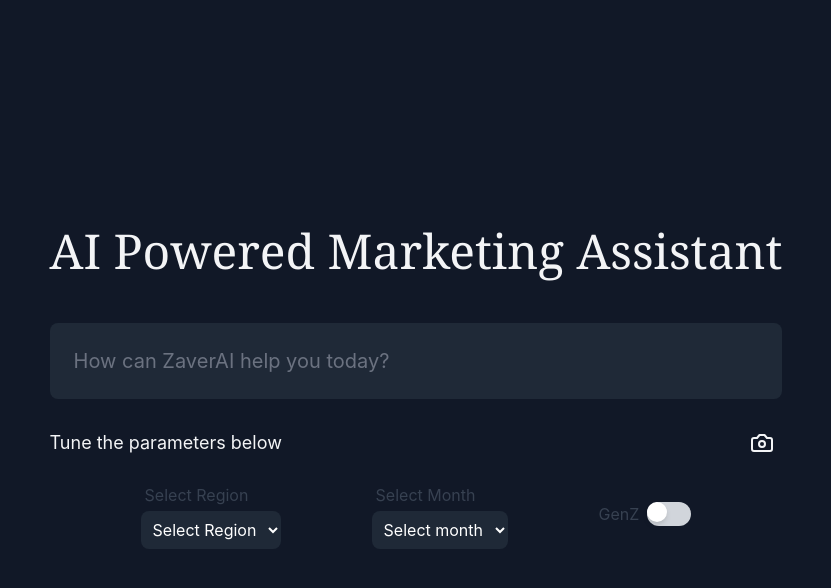
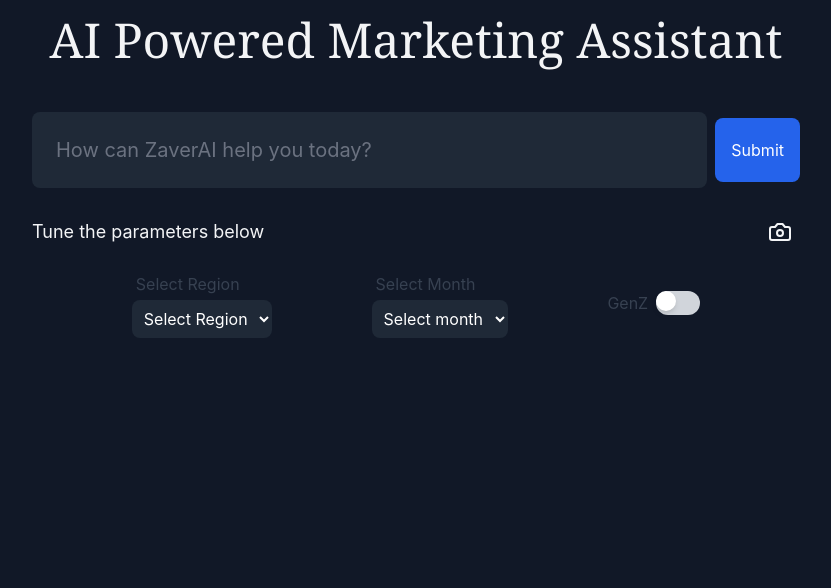
Before and after one commit to Ghruank/marketing-assistant, a React (Create React App) app in the folder app/: page / in a window 1280 px wide. Shown: the top 588 px of the page, without its empty margins (224-1055 px from the left). Built offline with nearby package versions, Linux system fonts and the light colour scheme.

Commit message:
response handled

```diff
--- a/app/src/components/PromptInputBar.jsx
+++ b/app/src/components/PromptInputBar.jsx
@@ -25,14 +25,14 @@
     const data = await res.json();
     console.log(data);
     setResponse(data.message);
-    console.log({response})
+    console.log({ response })
   };
 
 
 
   return (
     <div className=''>
-    <div className="flex justify-center align-middle items-center min-h-screen bg-gray-900 text-gray-100 p-4">
+      <div className="min-h-screen bg-gray-900 text-gray-100 p-4">
         <div className="max-w-3xl mx-auto">
           <header className="text-center mb-8">
             {/* <div className="inline-block bg-gray-800 rounded-full px-4 py-1 text-sm mb-4">
@@ -49,8 +49,8 @@
             </h1>
           </header>
 
-        <form onSubmit={handleSubmit} className="mb-6 mt-12">
-          <div className="bg-gray-800 rounded-lg p-6">
+          <form onSubmit={handleSubmit} className="mb-6 mt-12 flex flex-row align-middle items-center">
+            <div className="bg-gray-800 rounded-lg p-6 w-[90%]">
               <input
                 type="text"
                 value={query}
@@ -61,7 +61,14 @@
               />
               {/* <div className="text-gray-500 mt-2">Claude 3.5 Sonnet (New)</div> */}
             </div>
+            <button
+              type="submit"
+              className="ml-2 px-4 py-5 bg-blue-600 text-white rounded-lg hover:bg-blue-700 transition-colors"
+            >
+              Submit
+            </button>
           </form>
+
 
           <div className="mb-6 mt-6">
             <div className="flex justify-between items-center mb-4">
@@ -81,7 +88,7 @@
             <div className="">
               <div className="flex justify-evenly align-middle items-center">
                 {/* Dropdown 1 */}
-      <div className = "">
+                <div className="">
                   <label htmlFor="dropdown1" className="block text-gray-700 p-1">Select Region</label>
                   <select
                     id="dropdown1"
@@ -97,7 +104,7 @@
                 </div>
 
                 {/* Dropdown 2 */}
-      <div  className = "">
+                <div className="">
                   <label htmlFor="dropdown1" className="block text-gray-700 p-1">Select Month</label>
                   <select
                     id="dropdown1"
@@ -136,25 +143,40 @@
                     />
                     <div className="w-11 h-6 bg-gray-300 rounded-full peer peer-checked:bg-blue-600 transition-all">
                       <div
-              className={`w-5 h-5 bg-white rounded-full shadow-md transform transition-transform ${
-                genz ? 'translate-x-5' : 'translate-x-0'
+                        className={`w-5 h-5 bg-white rounded-full shadow-md transform transition-transform ${genz ? 'translate-x-5' : 'translate-x-0'
                           }`}
                       />
                     </div>
                   </label>
                 </div>
-    </div>
+
+
               </div>
             </div>
 
-        {/* <div className="fixed bottom-4 right-4 flex space-x-2">
-          <button className="p-2 bg-gray-800 hover:bg-gray-700 rounded-full" aria-label="Close">
-            <X className="w-6 h-6" />
+          </div>
+
+          {
+            response && (
+              <div className="bg-gray-800 rounded-lg p-6">
+                <div className="flex justify-between items-center mb-4">
+                  <div className="text-lg">Response</div>
+                  <button
+                    onClick={() => setResponse("")}
+                    className="p-2 hover:bg-gray-800 rounded-full"
+                    aria-label="Clear response"
+                  >
+                    <RotateCcw className="w-6 h-6" onClick={handleSubmit} />
                   </button>
-          <button className="p-2 bg-gray-800 hover:bg-gray-700 rounded-full" aria-label="Refresh">
-            <RotateCcw className="w-6 h-6" />
-          </button>
-        </div> */}
+                </div>
+                <div className="text-xl">{response}</div>
+              </div>
+            )
+          }
+
+
+
+
         </div>
       </div>
     </div>
```
Also changed, not shown: 1 other file (tests, documents, lock files or other folders). Lines whose indentation alone changed are shown as unchanged.
